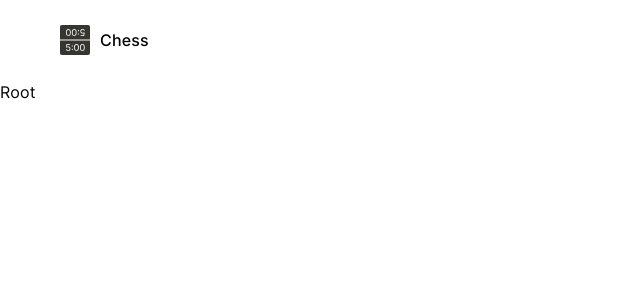
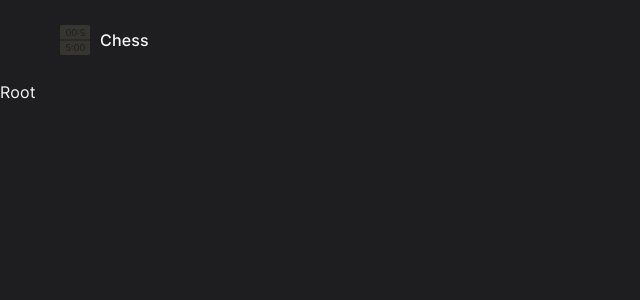
Before and after one commit to fckngawsm/chess-frontend, a React (Vite) app: page / in a window 1280 px wide. Shown: the top 300 px of the page, without its empty margins (0-640 px from the left). Built offline with nearby package versions, Linux system fonts and the light colour scheme.

Commit message:
feat: change style to black theme

```diff
--- a/src/components/theme.ts
+++ b/src/components/theme.ts
@@ -16,5 +16,14 @@ export const theme = createTheme({
         },
       },
     },
+    MuiMenu: {
+      styleOverrides: {
+        paper: {
+          width: "230px",
+          backgroundColor: "#2E2E33",
+          color: "#ffffff",
+        },
+      },
+    },
   },
 });
--- a/src/global.css
+++ b/src/global.css
@@ -1,5 +1,9 @@
 @import url(./vendor/fonts/inter.css);
 @import url(./vendor/normalize.css);
+
+body {
+    background-color: #1E1E21 !important;
+}
 
 .page {
     text-rendering: optimizeLegibility;
@@ -7,5 +11,5 @@
     font-family: 'Inter',Arial, Helvetica, sans-serif;
     font-weight: 400;
     max-width: 1440px;
-    color:#000000;
+    color: #F8F8F8;
 }
```
